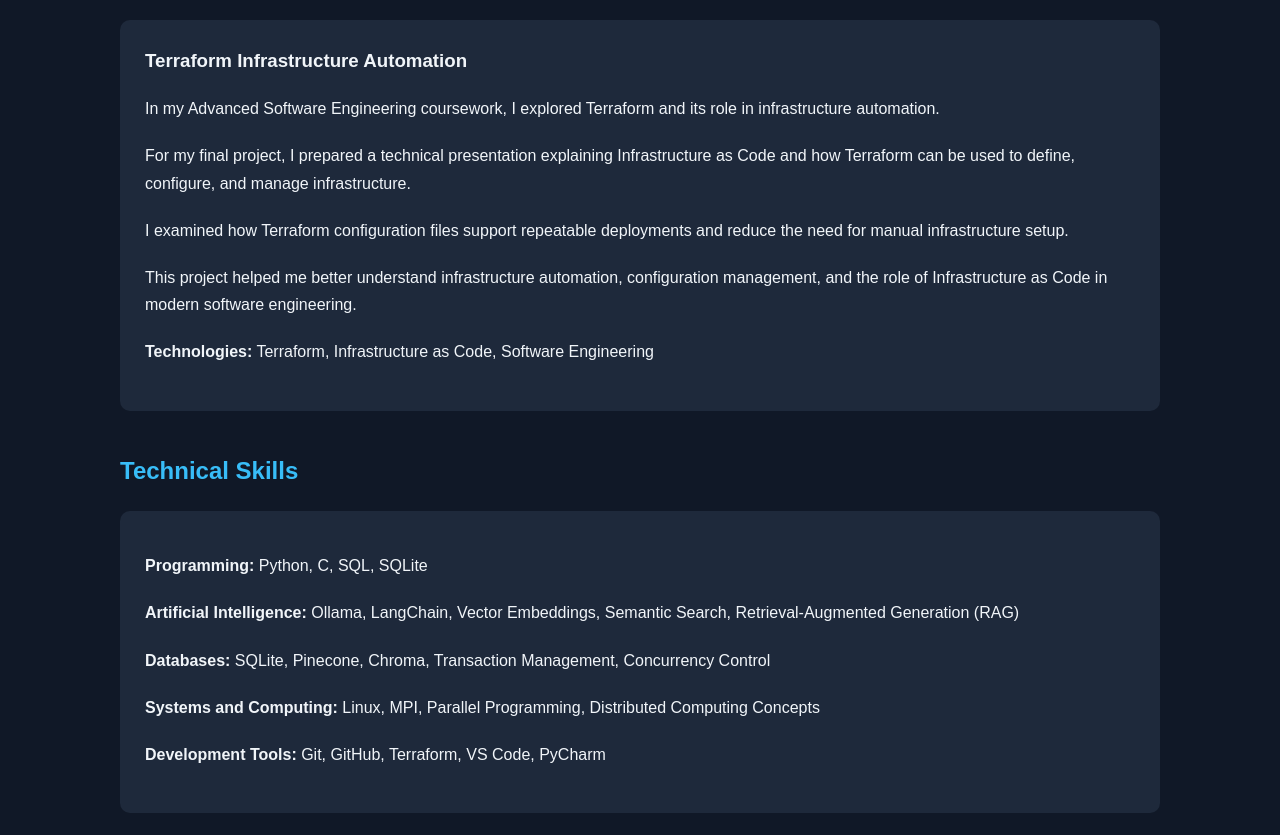
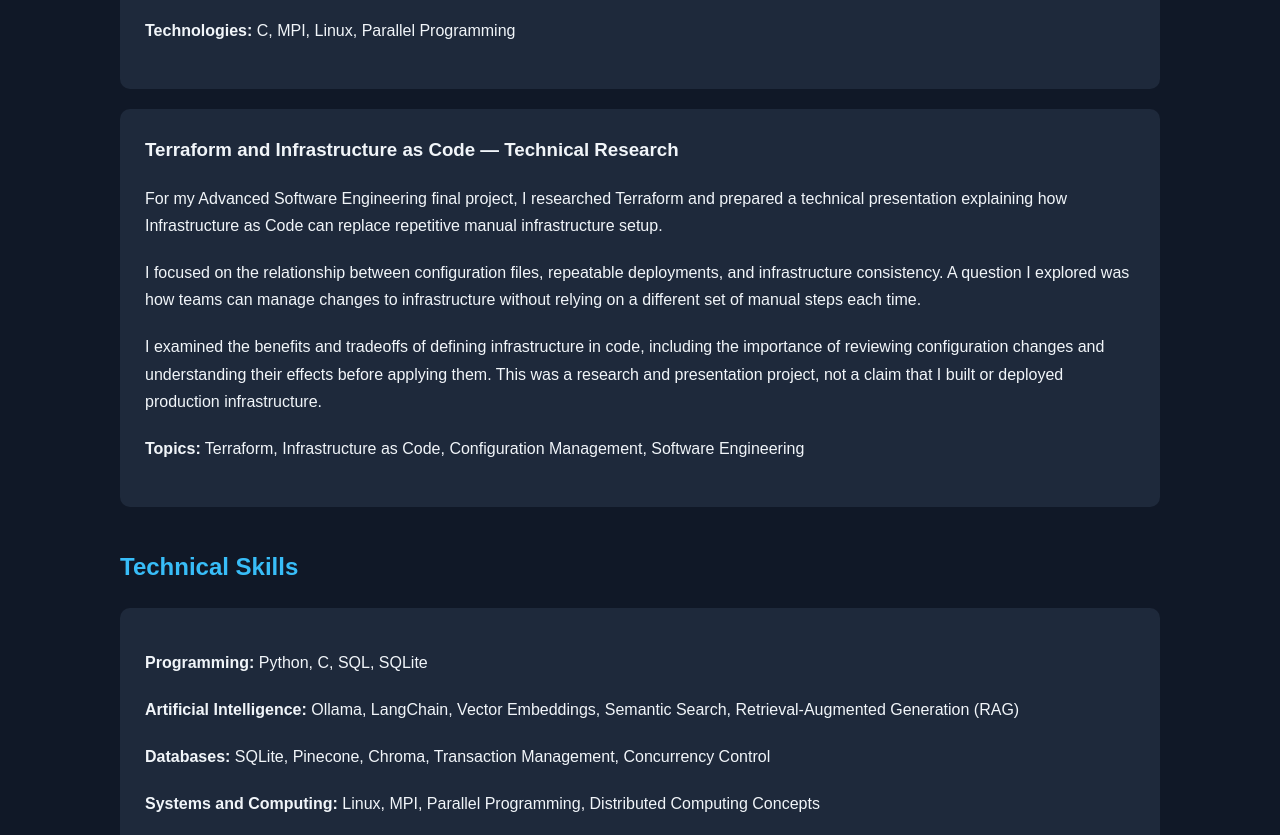
Before and after one commit to KINOBE1181/kinobe1181.github.io, a plain HTML site: page index.html in a window 1280 px wide. Shown: the part 1856-2691 px from the top of the page. Drawn offline with Linux system fonts and the light colour scheme.

Commit message:
Update index.html
Minor changes and updates

```diff
--- a/index.html
+++ b/index.html
@@ -3,11 +3,15 @@
 <html lang="en">
 <head>
     <meta charset="UTF-8">
-    <meta name="viewport" content="width=device-width, initial-scale=1.0">
-    <title>Computer Science Research Portfolio</title>
+    <meta name="viewport"
+          content="width=device-width, initial-scale=1.0">
+
+    <title>Robert Kwiatkowski | Computer Science Research Portfolio</title>
 
     <style>
-        * { box-sizing: border-box; }
+        * {
+            box-sizing: border-box;
+        }
 
         body {
             font-family: Arial, sans-serif;
@@ -34,15 +38,21 @@
             margin-top: 40px;
         }
 
-        h3 { color: #f1f5f9; }
-        p { margin-bottom: 20px; }
+        h3 {
+            color: #f1f5f9;
+        }
+
+        p {
+            margin-bottom: 20px;
+        }
 
         a {
             color: #38bdf8;
             text-decoration: none;
         }
 
-        a:hover, a:focus-visible {
+        a:hover,
+        a:focus-visible {
             text-decoration: underline;
         }
 
@@ -58,7 +68,9 @@
             border-radius: 10px;
         }
 
-        .card h3 { margin-top: 0; }
+        .card h3 {
+            margin-top: 0;
+        }
 
         .skills {
             background-color: #1e293b;
@@ -74,9 +86,17 @@
         }
 
         @media (max-width: 600px) {
-            main { padding: 30px 20px; }
-            h1 { font-size: 2rem; }
-            .card { padding: 20px; }
+            main {
+                padding: 30px 20px;
+            }
+
+            h1 {
+                font-size: 2rem;
+            }
+
+            .card {
+                padding: 20px;
+            }
         }
     </style>
 </head>
@@ -85,13 +105,19 @@
 <main>
 
     <!-- ABOUT ME -->
+
     <section id="about">
-        <h1>Computer Science Research Portfolio</h1>
+
+        <h1>Robert Kwiatkowski</h1>
 
         <p class="intro">
-            Graduate student exploring artificial intelligence,
-            cybersecurity, database systems, and
-            distributed computing.
+            Computer Science Research Portfolio | Rowan University
+        </p>
+
+        <p>
+            I explore artificial intelligence, cybersecurity,
+            and distributed computing, with a particular interest
+            in how complex systems fail and how to make them more reliable.
         </p>
 
         <h2>About Me</h2>
@@ -126,14 +152,21 @@
             AI engineering, cybersecurity, and
             systems-related roles.
         </p>
+
     </section>
 
+
     <!-- SELECTED PROJECTS -->
+
     <section id="projects">
+
         <h2>Selected Projects</h2>
 
+
         <!-- PROJECT 1: SMART COURSE SEARCH -->
+
         <div class="card">
+
             <h3>Smart Course Search — AI Engineering</h3>
 
             <p>
@@ -199,10 +232,14 @@
                     View Project on GitHub
                 </a>
             </p>
+
         </div>
 
+
         <!-- PROJECT 2: MPI FACTORIZATION -->
+
         <div class="card">
+
             <h3>MPI Parallel Factorization</h3>
 
             <p>
@@ -254,55 +291,59 @@
                 C, MPI, Linux,
                 Parallel Programming
             </p>
+
         </div>
 
+
         <!-- PROJECT 3: TERRAFORM -->
+
         <div class="card">
-            <h3>Terraform Infrastructure Automation</h3>
+
+            <h3>Terraform and Infrastructure as Code — Technical Research</h3>
 
             <p>
-                In my Advanced Software Engineering
-                coursework, I explored Terraform
-                and its role in infrastructure
-                automation.
+                For my Advanced Software Engineering final project,
+                I researched Terraform and prepared a technical
+                presentation explaining how Infrastructure as Code
+                can replace repetitive manual infrastructure setup.
             </p>
 
             <p>
-                For my final project, I prepared
-                a technical presentation explaining
-                Infrastructure as Code and how
-                Terraform can be used to define,
-                configure, and manage infrastructure.
+                I focused on the relationship between configuration
+                files, repeatable deployments, and infrastructure
+                consistency. A question I explored was how teams can
+                manage changes to infrastructure without relying on
+                a different set of manual steps each time.
             </p>
 
             <p>
-                I examined how Terraform configuration
-                files support repeatable deployments
-                and reduce the need for manual
-                infrastructure setup.
+                I examined the benefits and tradeoffs of defining
+                infrastructure in code, including the importance of
+                reviewing configuration changes and understanding
+                their effects before applying them. This was a
+                research and presentation project, not a claim that
+                I built or deployed production infrastructure.
             </p>
 
             <p>
-                This project helped me better
-                understand infrastructure automation,
-                configuration management, and the
-                role of Infrastructure as Code
-                in modern software engineering.
+                <strong>Topics:</strong>
+                Terraform, Infrastructure as Code,
+                Configuration Management, Software Engineering
             </p>
 
-            <p>
-                <strong>Technologies:</strong>
-                Terraform, Infrastructure as Code,
-                Software Engineering
-            </p>
         </div>
+
     </section>
 
+
     <!-- TECHNICAL SKILLS -->
+
     <section id="skills">
+
         <h2>Technical Skills</h2>
 
         <div class="skills">
+
             <p>
                 <strong>Programming:</strong>
                 Python, C, SQL, SQLite
@@ -333,11 +374,16 @@
                 Git, GitHub, Terraform,
                 VS Code, PyCharm
             </p>
+
         </div>
+
     </section>
 
+
     <!-- RESEARCH INTERESTS -->
+
     <section id="research">
+
         <h2>Research Interests</h2>
 
         <p>
@@ -364,6 +410,7 @@
         </p>
 
         <div class="card">
+
             <h3>Research Opinion Article</h3>
 
             <p>
@@ -386,11 +433,16 @@
                     Read My Research Article
                 </a>
             </p>
+
         </div>
+
     </section>
 
+
     <!-- FUTURE WORK -->
+
     <section id="future-work">
+
         <h2>Future Work</h2>
 
         <p>
@@ -407,10 +459,14 @@
             and reflections on the challenges
             encountered during development.
         </p>
+
     </section>
 
+
     <!-- CONTACT -->
+
     <section id="contact">
+
         <h2>Contact</h2>
 
         <p>
@@ -435,9 +491,12 @@
                 github.com/KINOBE1181
             </a>
         </p>
+
     </section>
 
+
     <!-- FOOTER -->
+
     <footer>
         <p>
             Computer Science Research Portfolio
```
